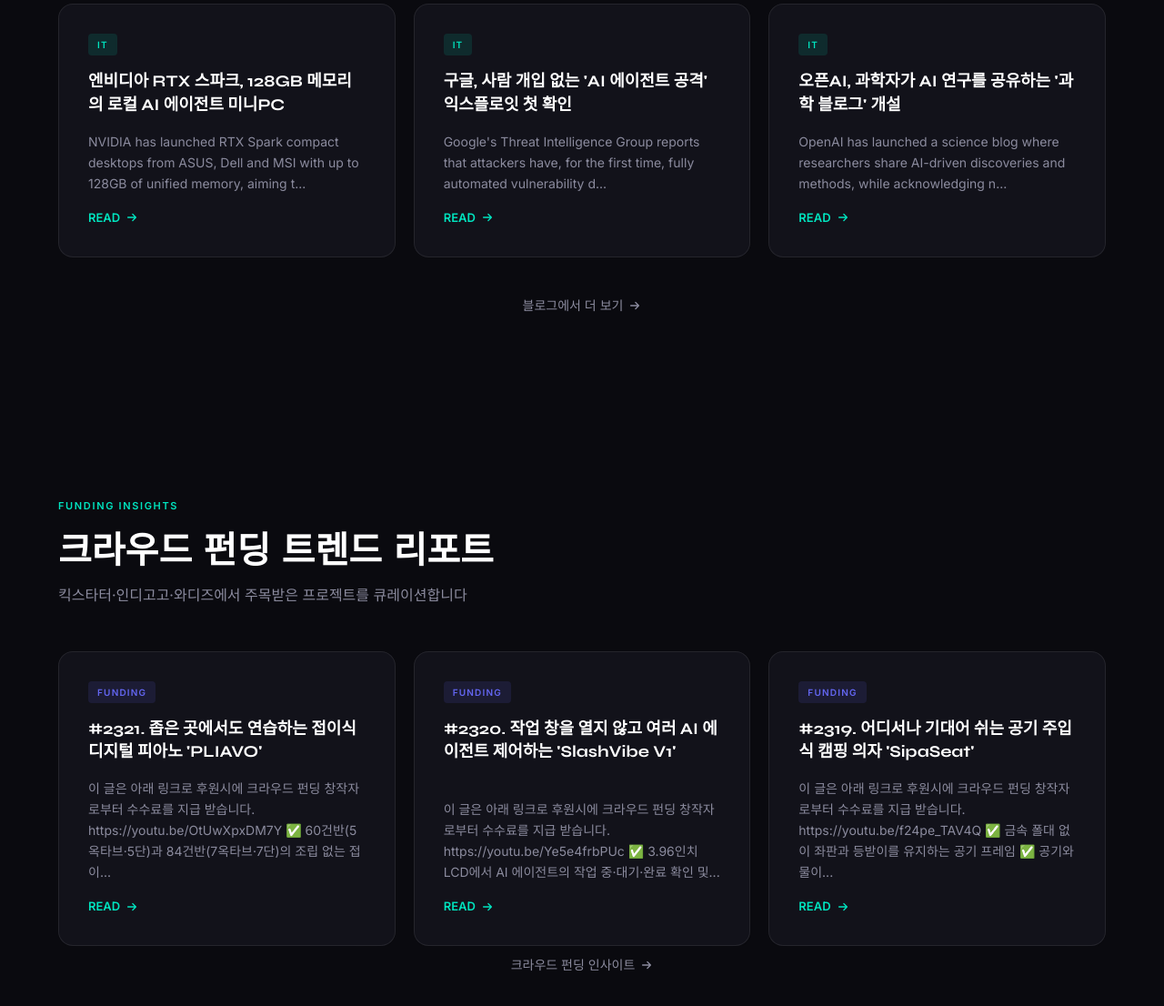
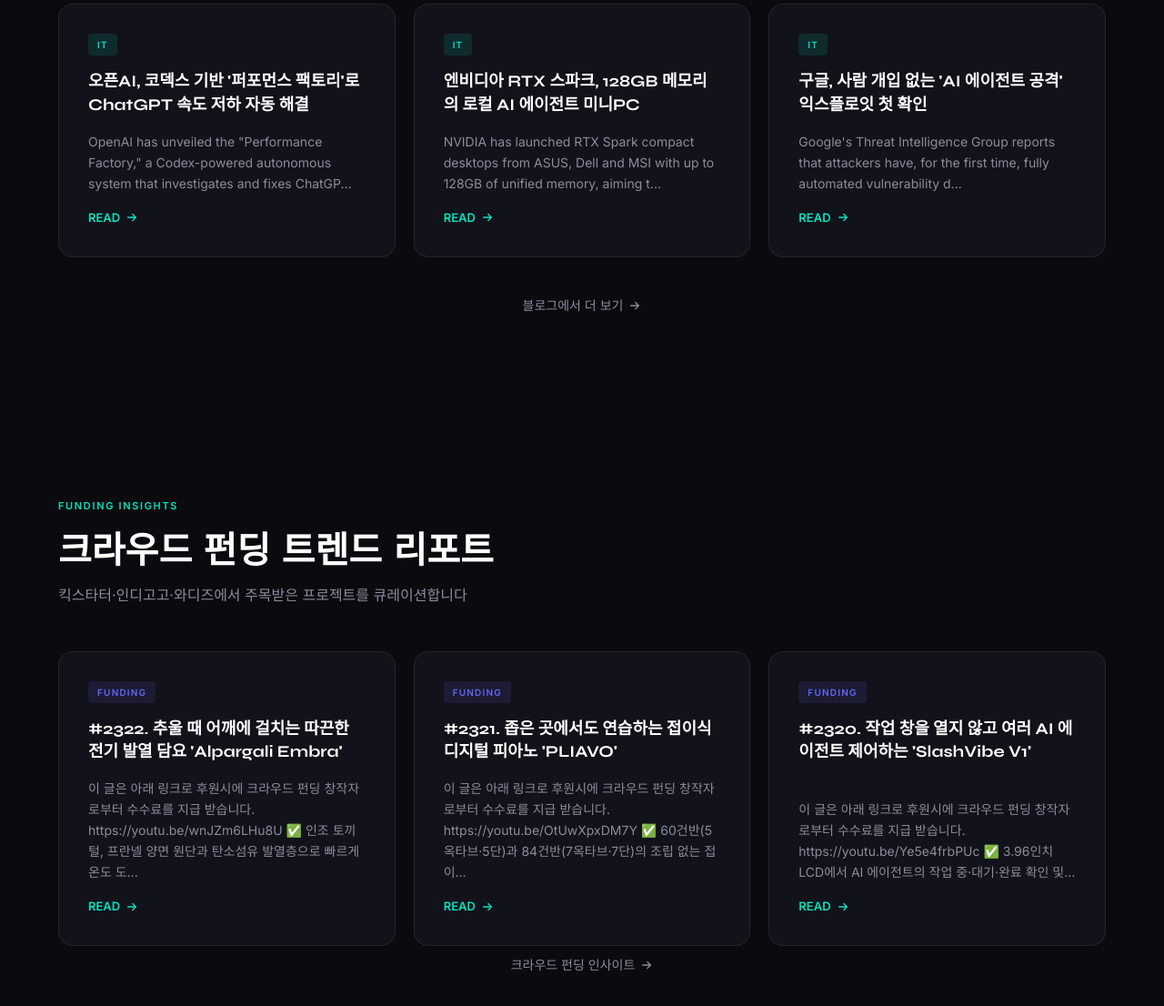
Before and after one commit to will5ma/wearablesearch, a plain HTML site: page index.html in a window 1280 px wide. Shown: the part 1359-2465 px from the top of the page at 91% size. Drawn offline with Linux system fonts and the light colour scheme.

Commit message:
chore: 카드 자동 업데이트 [2026-11-21]

```diff
--- a/index.html
+++ b/index.html
@@ -1018,7 +1018,19 @@
 <!-- NEWS_CARDS_START -->
       <article class="glass-card insight-card fade-up" aria-labelledby="card-title-1">
         <span class="card-tag tag-market">IT</span>
-        <h3 class="card-title" id="card-title-1">엔비디아 RTX 스파크, 128GB 메모리의 로컬 AI 에이전트 미니PC</h3>
+        <h3 class="card-title" id="card-title-1">오픈AI, 코덱스 기반 '퍼포먼스 팩토리'로 ChatGPT 속도 저하 자동 해결</h3>
+        <p class="card-excerpt">OpenAI has unveiled the &quot;Performance Factory,&quot; a Codex-powered autonomous system that investigates and fixes ChatGP...</p>
+        <a href="https://blog.naver.com/geekstarter/224485138644" class="card-link" target="_blank"
+           rel="noopener noreferrer" aria-label="오픈AI, 코덱스 기반 '퍼포먼스 팩토리'로 ChatGPT 속도 저하 자동 해결 읽기">
+          READ
+          <svg width="14" height="14" viewBox="0 0 16 16" fill="none" aria-hidden="true">
+            <path d="M3 8h10M9 4l4 4-4 4" stroke="currentColor" stroke-width="1.5" stroke-linecap="round" stroke-linejoin="round"/>
+          </svg>
+        </a>
+      </article>
+      <article class="glass-card insight-card fade-up" aria-labelledby="card-title-2" style="transition-delay:0.1s">
+        <span class="card-tag tag-market">IT</span>
+        <h3 class="card-title" id="card-title-2">엔비디아 RTX 스파크, 128GB 메모리의 로컬 AI 에이전트 미니PC</h3>
         <p class="card-excerpt">NVIDIA has launched RTX Spark compact desktops from ASUS, Dell and MSI with up to 128GB of unified memory, aiming t...</p>
         <a href="https://blog.naver.com/geekstarter/224483297566" class="card-link" target="_blank"
            rel="noopener noreferrer" aria-label="엔비디아 RTX 스파크, 128GB 메모리의 로컬 AI 에이전트 미니PC 읽기">
@@ -1028,24 +1040,12 @@
           </svg>
         </a>
       </article>
-      <article class="glass-card insight-card fade-up" aria-labelledby="card-title-2" style="transition-delay:0.1s">
+      <article class="glass-card insight-card fade-up" aria-labelledby="card-title-3" style="transition-delay:0.2s">
         <span class="card-tag tag-market">IT</span>
-        <h3 class="card-title" id="card-title-2">구글, 사람 개입 없는 'AI 에이전트 공격' 익스플로잇 첫 확인</h3>
+        <h3 class="card-title" id="card-title-3">구글, 사람 개입 없는 'AI 에이전트 공격' 익스플로잇 첫 확인</h3>
         <p class="card-excerpt">Google's Threat Intelligence Group reports that attackers have, for the first time, fully automated vulnerability d...</p>
         <a href="https://blog.naver.com/geekstarter/224480468997" class="card-link" target="_blank"
            rel="noopener noreferrer" aria-label="구글, 사람 개입 없는 'AI 에이전트 공격' 익스플로잇 첫 확인 읽기">
-          READ
-          <svg width="14" height="14" viewBox="0 0 16 16" fill="none" aria-hidden="true">
-            <path d="M3 8h10M9 4l4 4-4 4" stroke="currentColor" stroke-width="1.5" stroke-linecap="round" stroke-linejoin="round"/>
-          </svg>
-        </a>
-      </article>
-      <article class="glass-card insight-card fade-up" aria-labelledby="card-title-3" style="transition-delay:0.2s">
-        <span class="card-tag tag-market">IT</span>
-        <h3 class="card-title" id="card-title-3">오픈AI, 과학자가 AI 연구를 공유하는 '과학 블로그' 개설</h3>
-        <p class="card-excerpt">OpenAI has launched a science blog where researchers share AI-driven discoveries and methods, while acknowledging n...</p>
-        <a href="https://blog.naver.com/geekstarter/224479128316" class="card-link" target="_blank"
-           rel="noopener noreferrer" aria-label="오픈AI, 과학자가 AI 연구를 공유하는 '과학 블로그' 개설 읽기">
           READ
           <svg width="14" height="14" viewBox="0 0 16 16" fill="none" aria-hidden="true">
             <path d="M3 8h10M9 4l4 4-4 4" stroke="currentColor" stroke-width="1.5" stroke-linecap="round" stroke-linejoin="round"/>
@@ -1081,7 +1081,19 @@
 <!-- FUNDING_CARDS_START -->
       <article class="glass-card insight-card fade-up" aria-labelledby="funding-title-1">
         <span class="card-tag tag-health">FUNDING</span>
-        <h3 class="card-title" id="funding-title-1">#2321. 좁은 곳에서도 연습하는 접이식 디지털 피아노 'PLIAVO'</h3>
+        <h3 class="card-title" id="funding-title-1">#2322. 추울 때 어깨에 걸치는 따끈한 전기 발열 담요 'Alpargali Embra'</h3>
+        <p class="card-excerpt">이 글은 아래 링크로 후원시에 크라우드 펀딩 창작자로부터 수수료를 지급 받습니다. https://youtu.be/wnJZm6LHu8U ✅ 인조 토끼털, 프란넬 양면 원단과 탄소섬유 발열층으로 빠르게 온도 도...</p>
+        <a href="https://blog.naver.com/geekstarter/224485079396" class="card-link" target="_blank"
+           rel="noopener noreferrer" aria-label="#2322. 추울 때 어깨에 걸치는 따끈한 전기 발열 담요 'Alpargali Embra' 읽기">
+          READ
+          <svg width="14" height="14" viewBox="0 0 16 16" fill="none" aria-hidden="true">
+            <path d="M3 8h10M9 4l4 4-4 4" stroke="currentColor" stroke-width="1.5" stroke-linecap="round" stroke-linejoin="round"/>
+          </svg>
+        </a>
+      </article>
+      <article class="glass-card insight-card fade-up" aria-labelledby="funding-title-2" style="transition-delay:0.1s">
+        <span class="card-tag tag-health">FUNDING</span>
+        <h3 class="card-title" id="funding-title-2">#2321. 좁은 곳에서도 연습하는 접이식 디지털 피아노 'PLIAVO'</h3>
         <p class="card-excerpt">이 글은 아래 링크로 후원시에 크라우드 펀딩 창작자로부터 수수료를 지급 받습니다. https://youtu.be/OtUwXpxDM7Y ✅ 60건반(5옥타브·5단)과 84건반(7옥타브·7단)의 조립 없는 접이...</p>
         <a href="https://blog.naver.com/geekstarter/224483257339" class="card-link" target="_blank"
            rel="noopener noreferrer" aria-label="#2321. 좁은 곳에서도 연습하는 접이식 디지털 피아노 'PLIAVO' 읽기">
@@ -1091,24 +1103,12 @@
           </svg>
         </a>
       </article>
-      <article class="glass-card insight-card fade-up" aria-labelledby="funding-title-2" style="transition-delay:0.1s">
+      <article class="glass-card insight-card fade-up" aria-labelledby="funding-title-3" style="transition-delay:0.2s">
         <span class="card-tag tag-health">FUNDING</span>
-        <h3 class="card-title" id="funding-title-2">#2320. 작업 창을 열지 않고 여러 AI 에이전트 제어하는 'SlashVibe V1'</h3>
+        <h3 class="card-title" id="funding-title-3">#2320. 작업 창을 열지 않고 여러 AI 에이전트 제어하는 'SlashVibe V1'</h3>
         <p class="card-excerpt">이 글은 아래 링크로 후원시에 크라우드 펀딩 창작자로부터 수수료를 지급 받습니다. https://youtu.be/Ye5e4frbPUc ✅ 3.96인치 LCD에서 AI 에이전트의 작업 중·대기·완료 확인 및...</p>
         <a href="https://blog.naver.com/geekstarter/224480288223" class="card-link" target="_blank"
            rel="noopener noreferrer" aria-label="#2320. 작업 창을 열지 않고 여러 AI 에이전트 제어하는 'SlashVibe V1' 읽기">
-          READ
-          <svg width="14" height="14" viewBox="0 0 16 16" fill="none" aria-hidden="true">
-            <path d="M3 8h10M9 4l4 4-4 4" stroke="currentColor" stroke-width="1.5" stroke-linecap="round" stroke-linejoin="round"/>
-          </svg>
-        </a>
-      </article>
-      <article class="glass-card insight-card fade-up" aria-labelledby="funding-title-3" style="transition-delay:0.2s">
-        <span class="card-tag tag-health">FUNDING</span>
-        <h3 class="card-title" id="funding-title-3">#2319. 어디서나 기대어 쉬는 공기 주입식 캠핑 의자 'SipaSeat'</h3>
-        <p class="card-excerpt">이 글은 아래 링크로 후원시에 크라우드 펀딩 창작자로부터 수수료를 지급 받습니다. https://youtu.be/f24pe_TAV4Q ✅ 금속 폴대 없이 좌판과 등받이를 유지하는 공기 프레임 ✅ 공기와 물이...</p>
-        <a href="https://blog.naver.com/geekstarter/224478990920" class="card-link" target="_blank"
-           rel="noopener noreferrer" aria-label="#2319. 어디서나 기대어 쉬는 공기 주입식 캠핑 의자 'SipaSeat' 읽기">
           READ
           <svg width="14" height="14" viewBox="0 0 16 16" fill="none" aria-hidden="true">
             <path d="M3 8h10M9 4l4 4-4 4" stroke="currentColor" stroke-width="1.5" stroke-linecap="round" stroke-linejoin="round"/>
```
